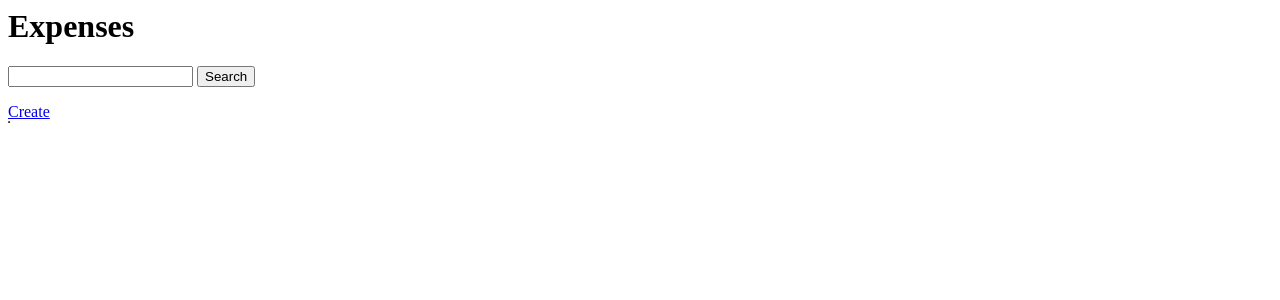
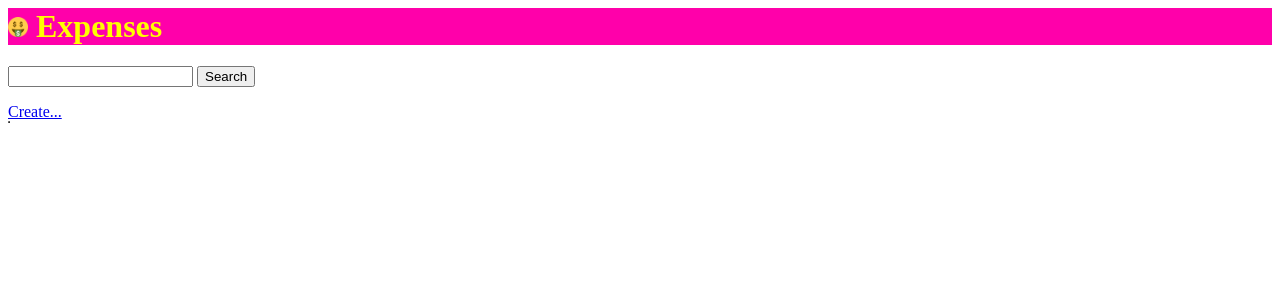
Before and after one commit to nonZero/SaveMeMoney, a Django app: page / in a window 1280 px wide. Shown: the top 300 px of the page. Run offline with Django 4.2, Linux system fonts and the light colour scheme; data that the repository does not hold is empty.

Commit message:
added static files + css and img examples

```diff
--- /dev/null
+++ b/expenses/static/main.css
@@ -0,0 +1,12 @@
+h1 {
+    color: yellow;
+    background: #ff00aa
+}
+
+tr {
+     /*color: orange; */
+}
+
+.cheap {
+    color: gray;
+}
--- a/expenses/templates/expenses/expense_form.html
+++ b/expenses/templates/expenses/expense_form.html
@@ -1,5 +1,7 @@
 <form method="post" novalidate>
     {% csrf_token %}
-    {{ form.as_p }}
+    <ul>
+    {{ form.as_ul }}
+    </ul>
     <button>Add Expense</button>
 </form>
--- a/expenses/templates/expenses/expense_list.html
+++ b/expenses/templates/expenses/expense_list.html
@@ -1,4 +1,13 @@
+{% load static %}
+
+<link rel="icon" type="image/png" href="{% static "favicon.png" %}">
+
+<link rel="stylesheet"
+      href="{% static "main.css" %}">
+
+
 <h1>
+    <img src="{% static "favicon.png" %}" alt="" height="20">
     Expenses
 </h1>
 
@@ -7,11 +16,11 @@
     <button>Search</button>
 </form>
 
-<a href="{% url "e:create" %}">Create</a>
+<a href="{% url "e:create" %}">Create...</a>
 
 <table border="1">
     {% for object in object_list %}
-        <tr>
+        <tr class="{{ object.is_expensive|yesno:"expensive,cheap" }}">
             <td>{{ object.id }}</td>
             <td>
                 {{ object.amount }}
```
Also changed, not shown: expenses/static/favicon.png (added).
